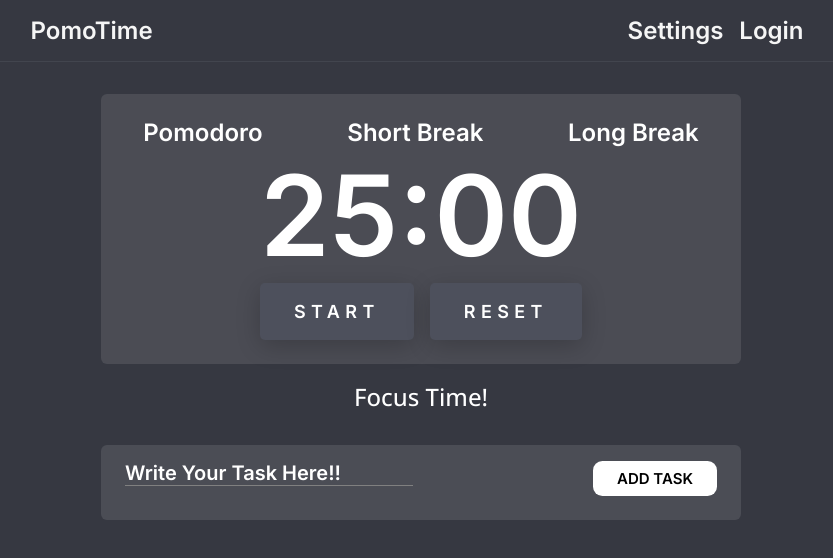
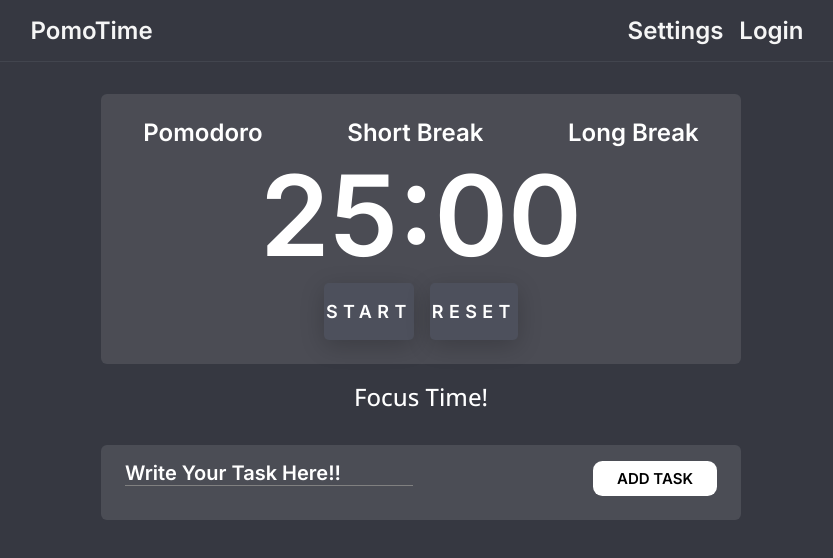
Before and after one commit to Neel2107/PomoTIme, a React (Vite) app: page / in a window 1280 px wide. Shown: the top 558 px of the page, without its empty margins (219-1052 px from the left). Built offline with nearby package versions, Linux system fonts and the light colour scheme.

Commit message:
changes in reponsive design

```diff
--- a/src/index.css
+++ b/src/index.css
@@ -67,38 +67,6 @@ body{
 .start {
     display: flex;
     justify-content: center;
-}
-
-.start-button {
-
-    font-size: 2rem;
-    padding: 0rem 2rem;
-    border-radius: 0.5rem;
-    color: white;
-    background-color: #4d505c;
-    margin-bottom: 1.5rem;
-    border-color: white;
-    margin-right: 1rem;
-
-}
-
-.reset-button {
-    font-size: 2rem;
-    padding: 0rem 2rem;
-    border-radius: 0.5rem;
-    color: white;
-    background-color: #4d505c;
-    margin-bottom: 1.5rem;
-    border-color: white;
-}
-
-
-.start-button:hover {
-    background-color: #2e2e2e;
-}
-
-.reset-button:hover {
-    background-color: #2e2e2e;
 }
 
 .todo {
@@ -245,6 +213,8 @@ body{
 
 
 .start-button {
+    margin-bottom: 1.5rem;
+    margin-right: 1rem;
     position: relative;
     display: flex;
     justify-content: center;
@@ -309,6 +279,8 @@ body{
 
 
 .reset-button {
+    margin-bottom: 1.5rem;
+
     position: relative;
     display: flex;
     justify-content: center;
@@ -496,7 +468,7 @@ position: ;
     }
 
     .timer{
-        font-size: 5rem ;
+        font-size: 4rem ;
     }
     .both-buttons{
         max-width: 100%;
```
